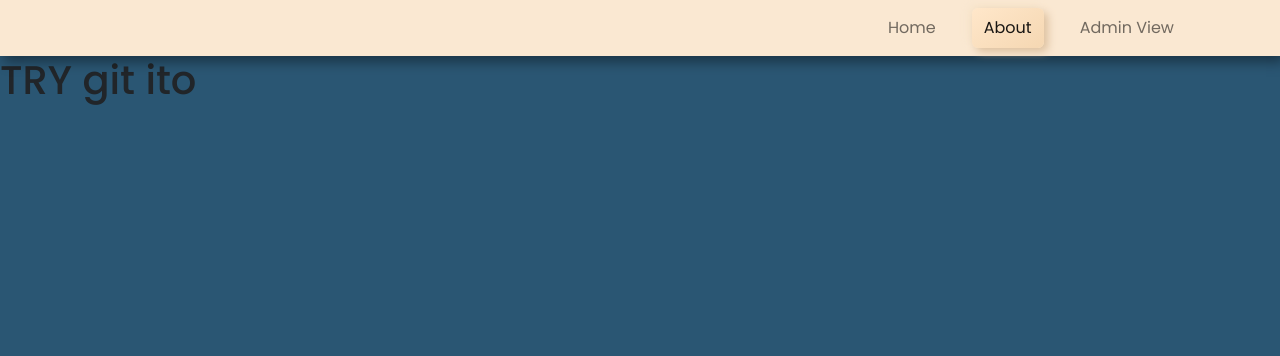
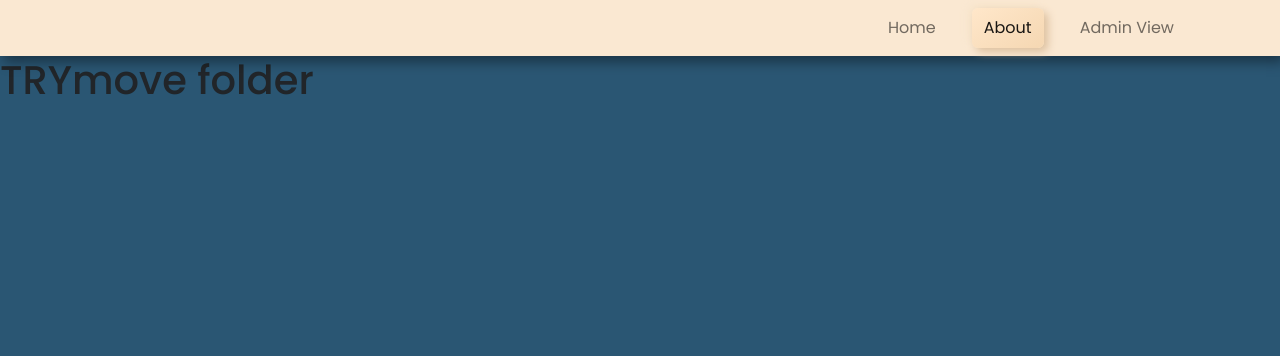
Before and after one commit to gnmlna/CRUD-django, a Django app: page /about.html in a window 1280 px wide. Shown: the top 356 px of the page. Run offline with Django 4.2, Linux system fonts and the light colour scheme.

Commit message:
modified directory location

```diff
--- a/myapp/templates/about.html
+++ b/myapp/templates/about.html
@@ -217,7 +217,7 @@ html, body {
           </div>
         </div>
       </nav>
-    <h1>TRY git ito</h1>
+    <h1>TRYmove folder</h1>
 
 </body>
 </html>
```
